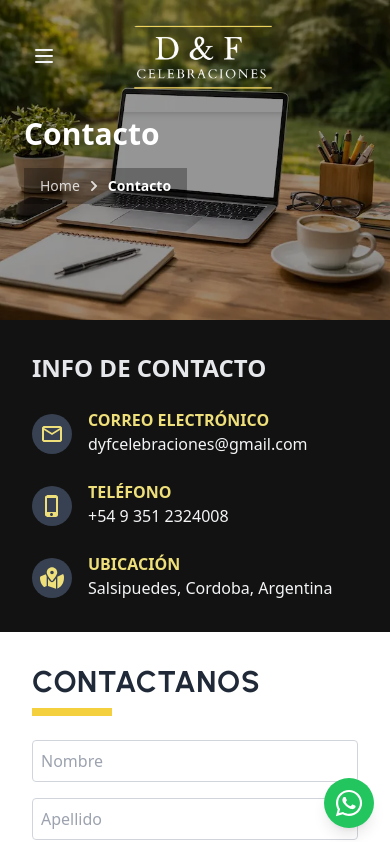
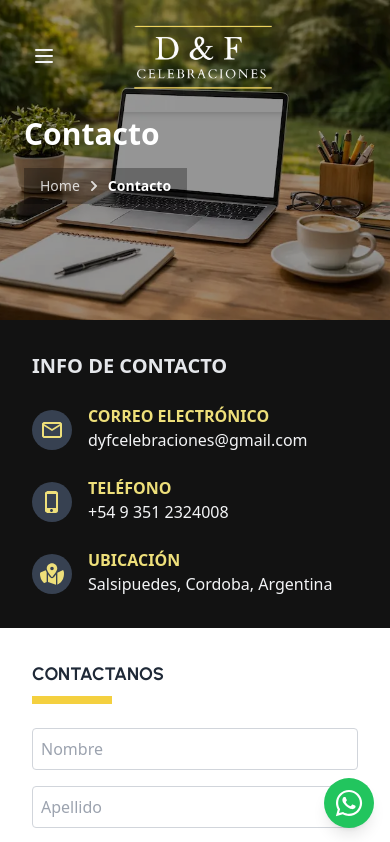
Before and after one commit to Nico09Barberis/dyf-website, a React (Vite) app in the folder dyf-website/: page /contacto in a window 390 px wide. Shown: the top 842 px of the page. Built offline with nearby package versions, Linux system fonts and the light colour scheme.

Commit message:
ajuste en el form, tamaños de textos

```diff
--- a/dyf-website/src/components/common/ContactForm.jsx
+++ b/dyf-website/src/components/common/ContactForm.jsx
@@ -59,7 +59,7 @@ export default function ContactForm() {
   return (
     <section className="bg-white">
       <div className="mx-auto max-w-3xl bg-white p-8">
-        <h2 className="mb-2 text-start text-3xl font-urbanist uppercase font-bold tracking-wide">
+        <h2 className="mb-2 text-start text-lg md:text-xl lg:text-2xl font-urbanist uppercase font-bold">
           Contactanos
         </h2>
         <div className="mb-6 h-2 w-20 bg-dorado" />
--- a/dyf-website/src/sections/contact/ContactSection.jsx
+++ b/dyf-website/src/sections/contact/ContactSection.jsx
@@ -9,7 +9,7 @@ export default function ContactSection() {
       <div className="w-full md:max-w-6xl md:mx-auto grid grid-cols-1 md:grid-cols-2 gap-0">
         {/* Columna izquierda */}
         <div className="flex flex-col w-full bg-[#121212] justify-start space-y-6 p-8 md:p-10">
-          <h2 className="text-2xl md:text-4xl font-bold text-gray-200 uppercase">
+          <h2 className="text-xl md:text-3xl lg:text-4xl font-bold text-gray-200 uppercase">
             Info de contacto
           </h2>
 
```
